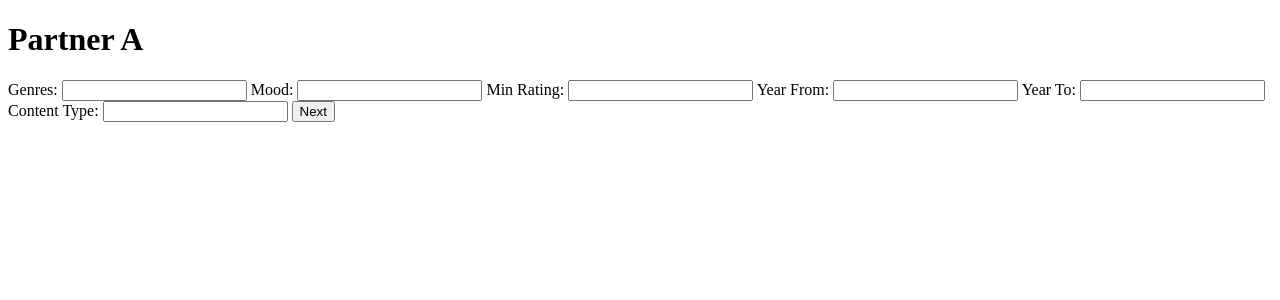
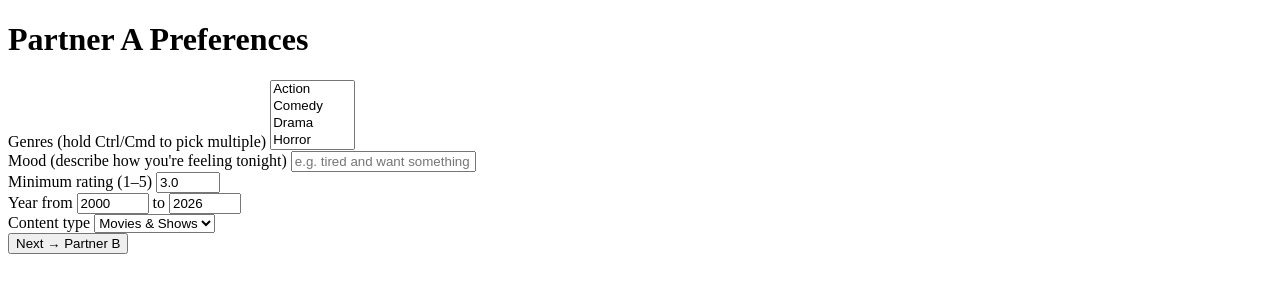
Before and after one commit to karenjemmanuel-dev/watchmate, a Flask app: page /partner/a in a window 1280 px wide. Shown: the top 300 px of the page. Run offline with Flask 3, Linux system fonts and the light colour scheme; parts of the project's set-up code (start-up, migrations or seed data) failed here and were passed over.

Commit message:
feat: functional html templates (placeholder for stitch ui)
Co-Authored-By: Claude Sonnet 4.6 <noreply@anthropic.com>

```diff
--- a/app/templates/partner_a.html
+++ b/app/templates/partner_a.html
@@ -1,16 +1,50 @@
 <!DOCTYPE html>
-<html>
-<head><title>Partner A Preferences</title></head>
+<html lang="en">
+<head>
+  <meta charset="UTF-8">
+  <title>Partner A – WatchMate</title>
+</head>
 <body>
-<h1>Partner A</h1>
-<form method="post">
-  <label>Genres: <input type="text" name="genres"></label>
-  <label>Mood: <input type="text" name="mood"></label>
-  <label>Min Rating: <input type="text" name="min_rating"></label>
-  <label>Year From: <input type="text" name="year_from"></label>
-  <label>Year To: <input type="text" name="year_to"></label>
-  <label>Content Type: <input type="text" name="content_type"></label>
-  <button type="submit">Next</button>
-</form>
+  <h1>Partner A Preferences</h1>
+  <form method="POST" action="/partner/a">
+    <label>Genres (hold Ctrl/Cmd to pick multiple)
+      <select name="genres" multiple>
+        <option value="Action">Action</option>
+        <option value="Comedy">Comedy</option>
+        <option value="Drama">Drama</option>
+        <option value="Horror">Horror</option>
+        <option value="Romance">Romance</option>
+        <option value="Sci-Fi">Sci-Fi</option>
+        <option value="Thriller">Thriller</option>
+        <option value="Animation">Animation</option>
+        <option value="Documentary">Documentary</option>
+      </select>
+    </label>
+    <br>
+    <label>Mood (describe how you're feeling tonight)
+      <input type="text" name="mood" placeholder="e.g. tired and want something light" required>
+    </label>
+    <br>
+    <label>Minimum rating (1–5)
+      <input type="number" name="min_rating" min="1" max="5" step="0.5" value="3.0">
+    </label>
+    <br>
+    <label>Year from
+      <input type="number" name="year_from" min="1900" max="2026" value="2000">
+    </label>
+    <label>to
+      <input type="number" name="year_to" min="1900" max="2026" value="2026">
+    </label>
+    <br>
+    <label>Content type
+      <select name="content_type">
+        <option value="both">Movies &amp; Shows</option>
+        <option value="movies">Movies only</option>
+        <option value="shows">Shows only</option>
+      </select>
+    </label>
+    <br>
+    <button type="submit">Next → Partner B</button>
+  </form>
 </body>
 </html>
```
Also changed, not shown: app/templates/error.html (+8 -4 lines), app/templates/index.html (added, +12 -0 lines), app/templates/partner_b.html (+46 -12 lines), app/templates/results.html (+14 -10 lines).
